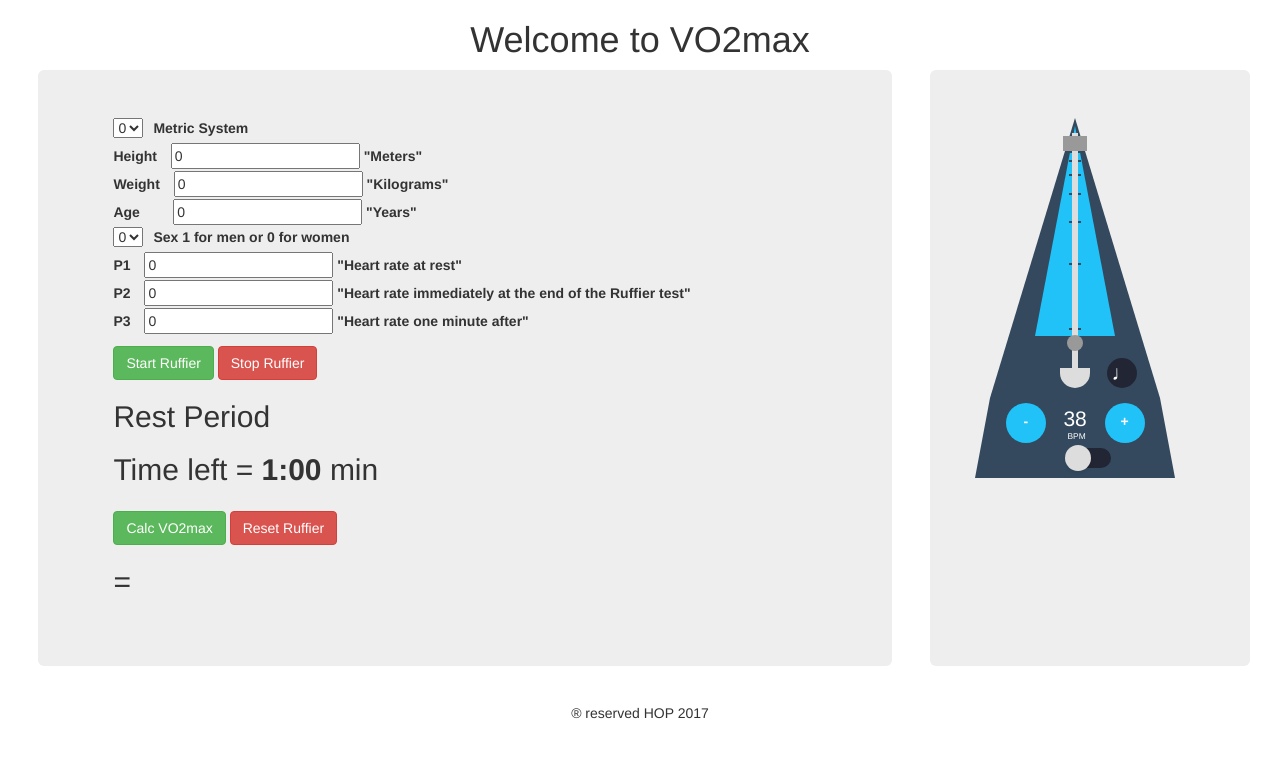
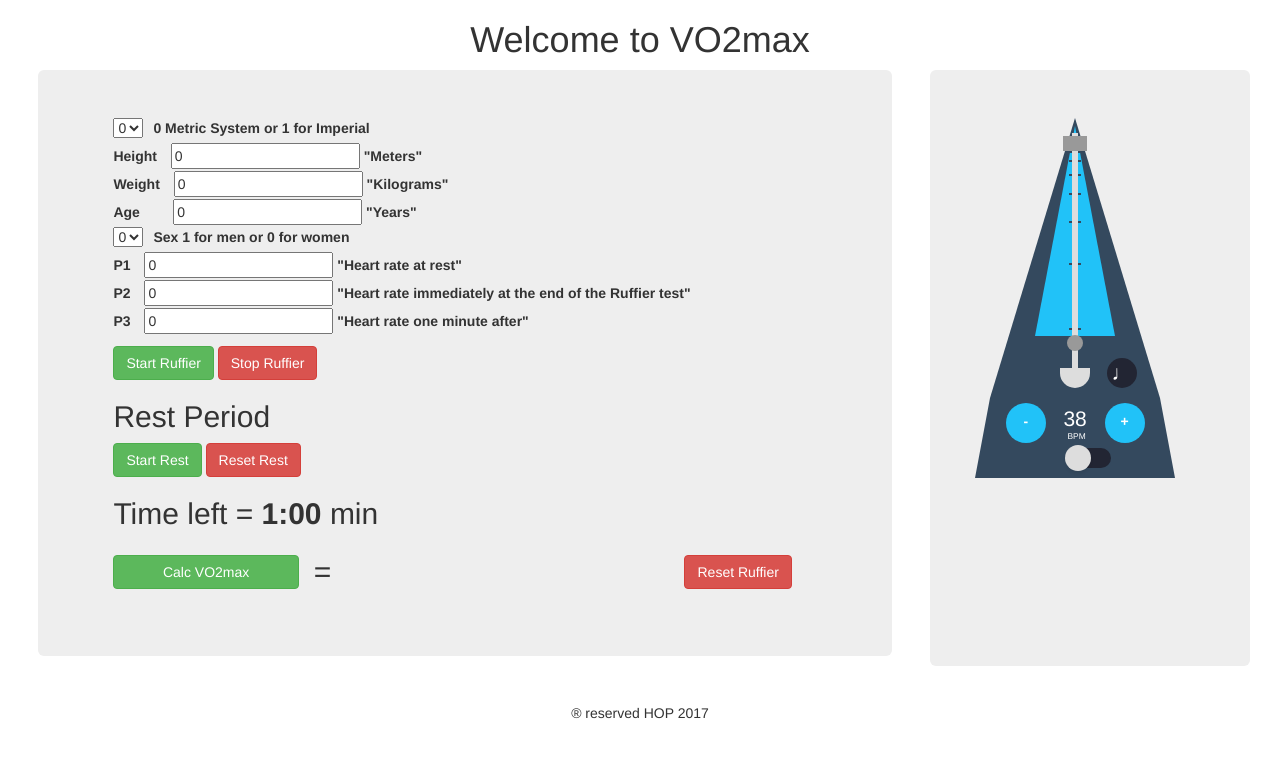
Before and after one commit to ufbmi/Vo2Calculator, a plain HTML site: page index.html in a window 1280 px wide. Drawn offline with nearby package versions, Linux system fonts and the light colour scheme.

Commit message:
change the way to test flows

```diff
--- a/css/main.css
+++ b/css/main.css
@@ -141,6 +141,10 @@ select, p, .equals {
    Metronome custom styles
    ========================================================================== */
 /* Defaults */
+
+.result {
+    margin-top: 0px;
+}
 
 #gsbpm_metronome {
     bottom: 0;
--- a/index.html
+++ b/index.html
@@ -35,7 +35,7 @@
                         <div class="marginDown col-lg-12">
                             <!--input and output elements-->
                             <div>
-                                <label id="systemType">Metric System</label>
+                                <label id="systemType">0 Metric System or 1 for Imperial</label>
                                 <select class="selectors" name="system" onchange="updateSystemType()">
                                     <option value="0">0</option>
                                     <option value="1">1</option>
@@ -84,6 +84,8 @@
                         <button class="btn btn-success" name="startRuffier" type="button" onclick="metronome_on()">Start Ruffier</button>
                         <button class="btn btn-danger" name="stopRuffier" type="button" onclick="metronome_off()">Stop Ruffier</button>
                         <h2>Rest Period</h2>
+                        <button class="btn btn-success" name="startRest" type="button" onclick="startTimerF()">Start Rest</button>
+                        <button class="btn btn-danger" name="stopRest" type="button" onclick="stopTimerF()">Reset Rest</button>
                         <h2>Time left = <label id="timer"></label><span> min</span></h2>
                         <!--Modave's formula -->
                         <!--<div class="col-lg-12 col-md-12">-->
@@ -110,9 +112,13 @@
                         <!--</div>-->
                         </div>
                         <div class="marginDown col-lg-12">
-                            <button class="btn btn-success" name="calcVO2Max" type="button" onclick="calcVO2max()">Calc VO2max</button>
-                            <button class="btn btn-danger" name="resetRuffier" type="button" onclick="resetTest()">Reset Ruffier</button>
-                            <h2>= <label id="result"></label></h2>
+                            <div class="row col-lg-10 col-md-10">
+                                <button class="btn btn-success col-lg-4 col-md-4" name="calcVO2Max" type="button" onclick="calcVO2max()">Calc VO2max</button>
+                                <h2 class="result col-lg-6 col-md-6">= <label id="result"></label></h2>
+                            </div>
+                            <div class="col-lg-2 col-md-2">
+                                <button class="btn btn-danger" name="resetRuffier" type="button" onclick="stopTimerF()">Reset Ruffier</button>
+                            </div>
                         </div>
                     </form>
                 </div>
@@ -168,7 +174,7 @@
                         <!--<div class="beats">-->
                         <!--<div class="beatcount"></div>-->
                         <!--<div class="current_beat"></div>-->
-                        <!--</div>-->
+                        </div>
                     </div>
                 </div>
             </div>
--- a/js/main.js
+++ b/js/main.js
@@ -2,7 +2,7 @@
 var form = document.getElementById("calc");
 var metric = 0;
 var setTime;
-var startTimer;
+// var startTimer;
 
 // this function will deteted the system being use
 function updateSystemType() {
@@ -60,16 +60,16 @@ function calcVO2max() {
     // Modave's formula
     var result = 3.0143 + 1.1585 * sexValue - 0.0268 * (P1/height) +118.7611 * [(P2 - P3)/age^3]/weight * 1000;
 
-    document.getElementById("result").innerHTML = result.toString();
+    document.getElementById("result").innerHTML = result.toFixed(2).toString();
 
     console.log("this is result " + result.toString());
 }
 
 // resetting the whole test and clearing the form
-function resetTest() {
-    metronome_off();
-    document.getElementById("calc").reset();
-}
+// function resetTest() {
+//     metronome_off();
+//     document.getElementById("calc").reset();
+// }
 
 // this function is use to show in real time how the formula value gets filled
 function updateOutput() {
@@ -255,7 +255,7 @@ function metronome_on() {
     $('.swinging_pendulum').addClass('animate_pendulum');
     _interval = setInterval(function() {}, seconds_perbeat() * 1000);
     setTime = setTimeout(metronome_switch, 45000);
-    startTimer = setTimeout(startTimerF,45001);
+    // startTimer = setTimeout(startTimerF, 5005);
 }
 
 // Switch off
@@ -263,7 +263,7 @@ function metronome_off() {
     counting = false;
     window.clearInterval(timer);
     window.clearTimeout(setTime);
-    window.clearTimeout(startTimer);
+    // window.clearTimeout(startTimer);
 
     $("#metronome_switcher").prop( "checked", false );
     $(".beatcount .beat").attr("style", "");
@@ -341,10 +341,8 @@ function startTimerF() {
     }
     else {
         document.getElementById('timer').innerHTML = m + ":" + s;
-        setTimeout(startTimerF, 1000);
+        setTimeout(startTimerF, 1500);
     }
-
-
 }
 
 function checkSecond(sec) {
@@ -360,5 +358,5 @@ function checkSecond(sec) {
 }
 
 function stopTimerF() {
-    document.getElementById('timer').innerHTML = 01 + ":" + 00;
+    location.reload();
 }
```
